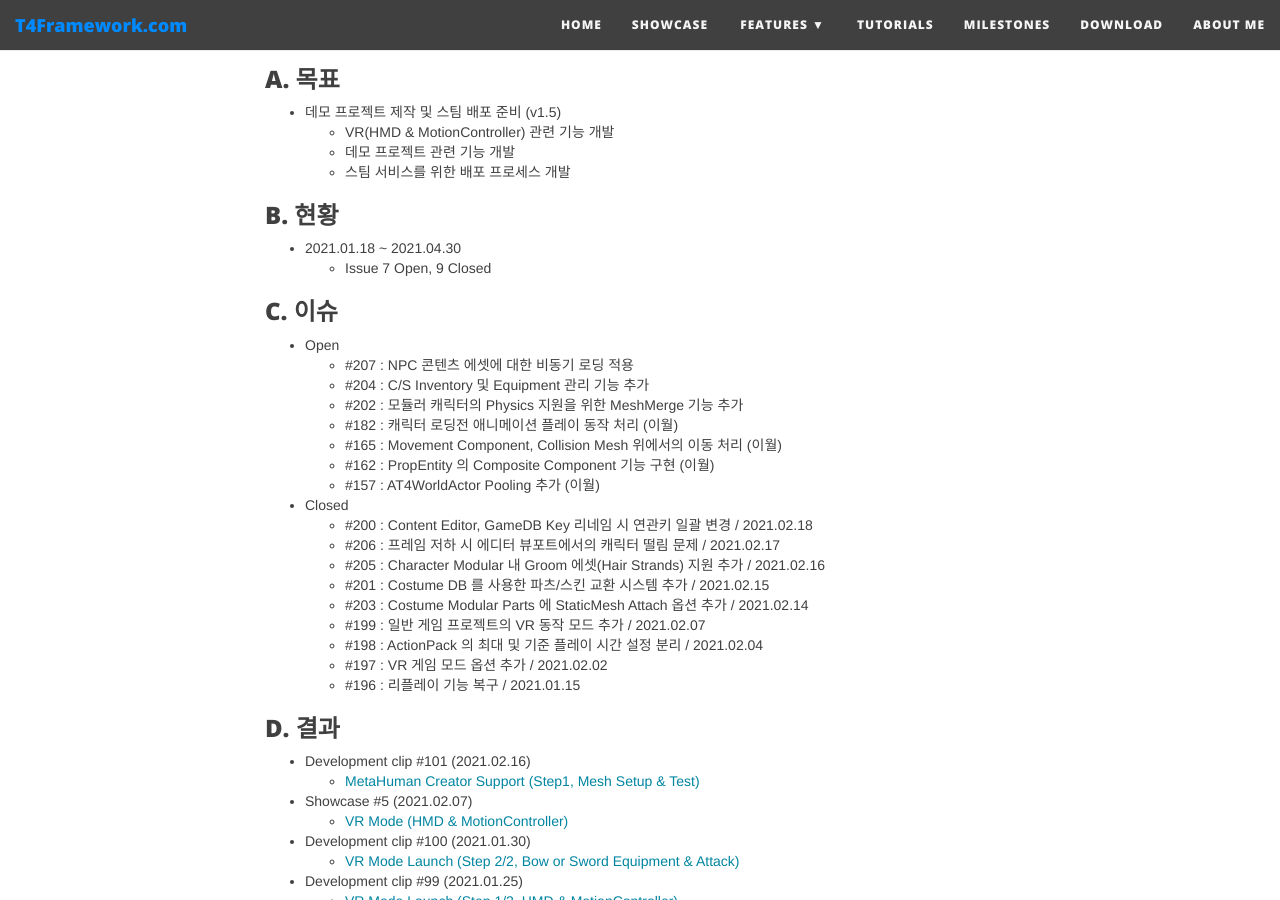
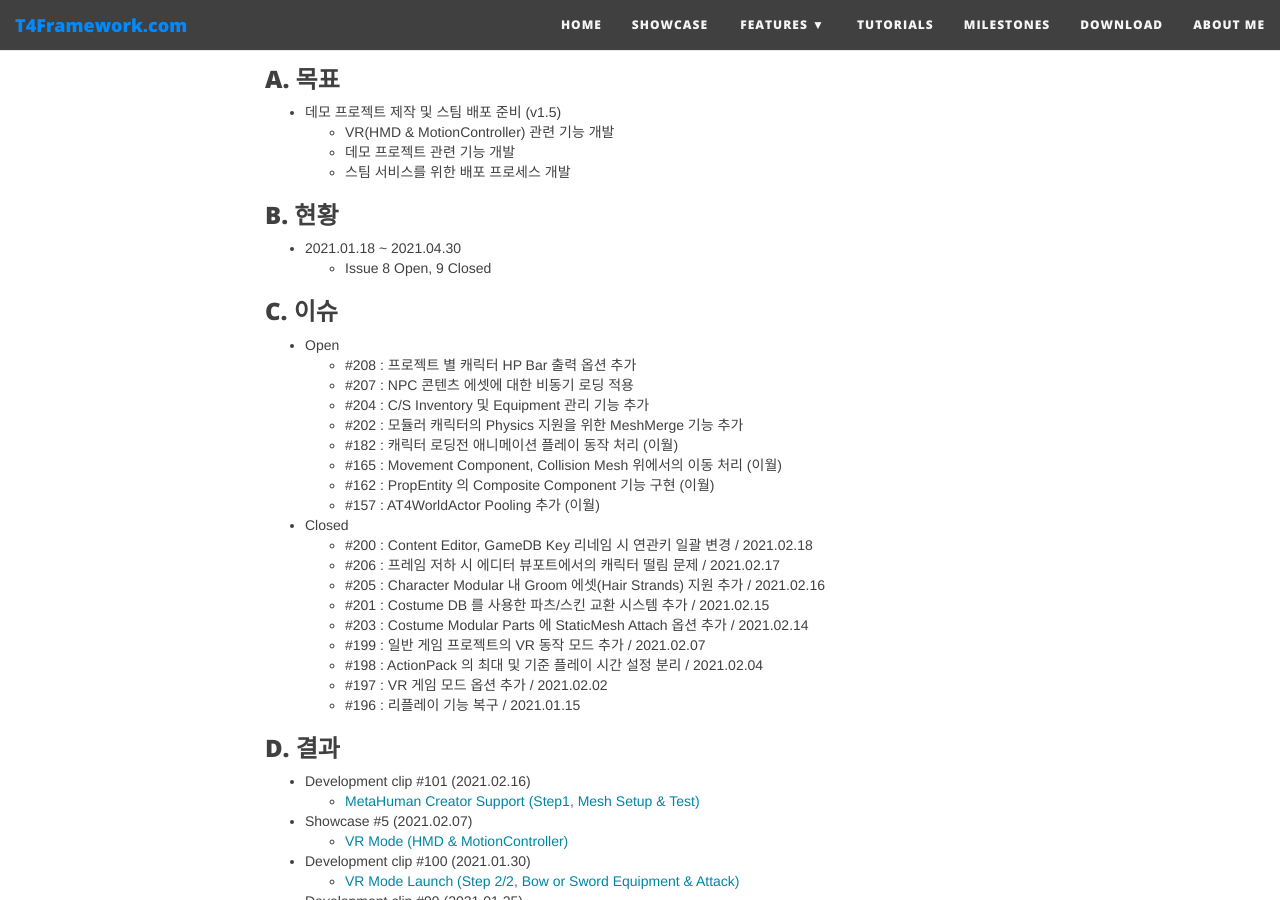
Before and after one commit to T4Framework/T4Framework_WebSite, a Jekyll site: the page built from docs/T4Framework_Milestone9_Achieved.md, in a window 1280 px wide and 900 px high, scrolled down 317 px. Built offline with Jekyll 4.4.1, drawn with Linux system fonts in a browser that asks for light colours; nearby versions of some CDN libraries.

Commit message:
Update T4Framework_Milestone9_Achieved.md

```diff
--- a/docs/T4Framework_Milestone9_Achieved.md
+++ b/docs/T4Framework_Milestone9_Achieved.md
@@ -15,11 +15,12 @@ subtitle: Milestone 9 (2021.01.18 ~ 2021.04.30)
 ### B. 현황
 
 - 2021.01.18 ~ 2021.04.30
-  - Issue 7 Open, 9 Closed
+  - Issue 8 Open, 9 Closed
 
 ### C. 이슈
 
 - Open
+  - #208 : 프로젝트 별 캐릭터 HP Bar 출력 옵션 추가
   - #207 : NPC 콘텐츠 에셋에 대한 비동기 로딩 적용
   - #204 : C/S Inventory 및 Equipment 관리 기능 추가
   - #202 : 모듈러 캐릭터의 Physics 지원을 위한 MeshMerge 기능 추가
```
